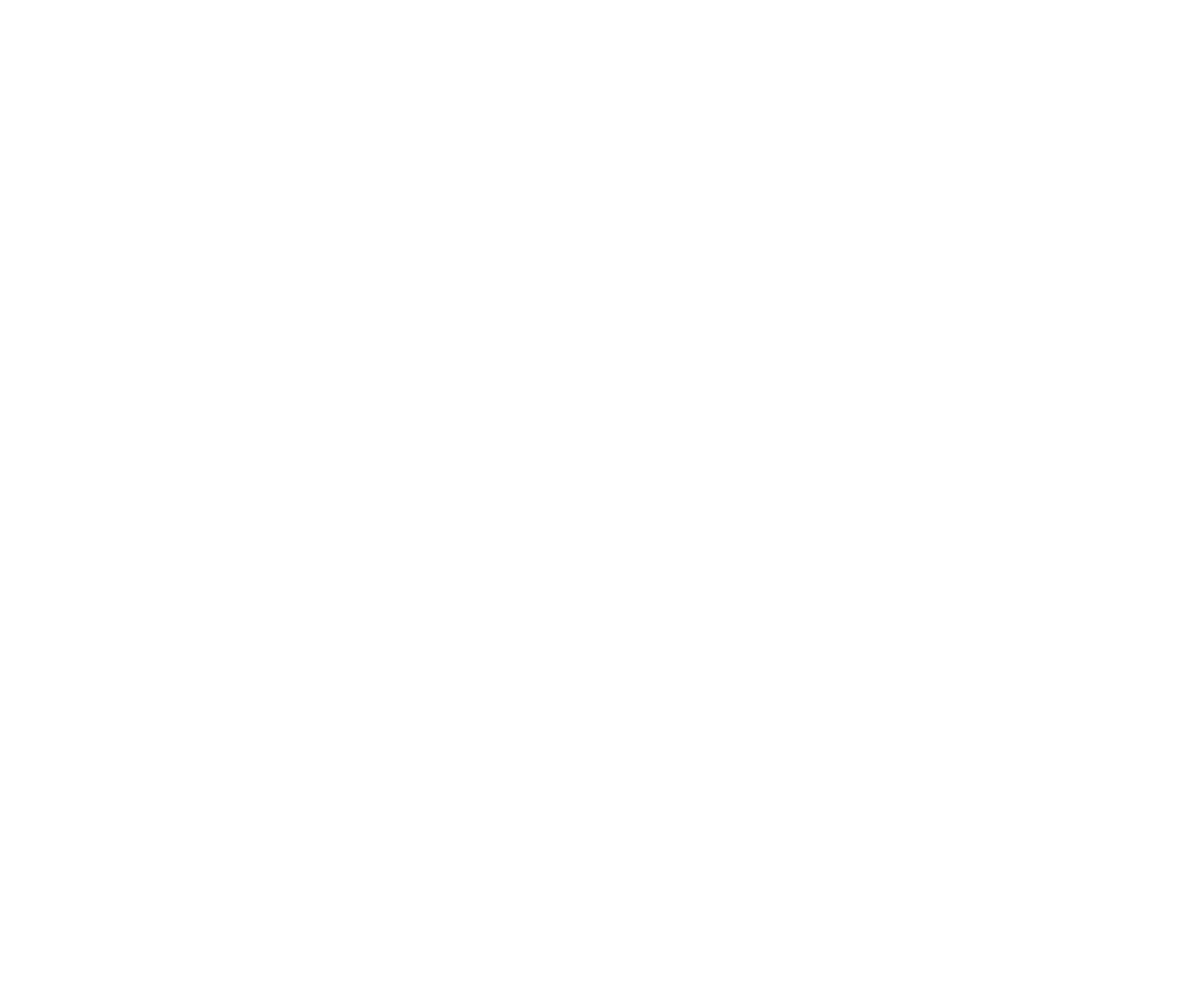
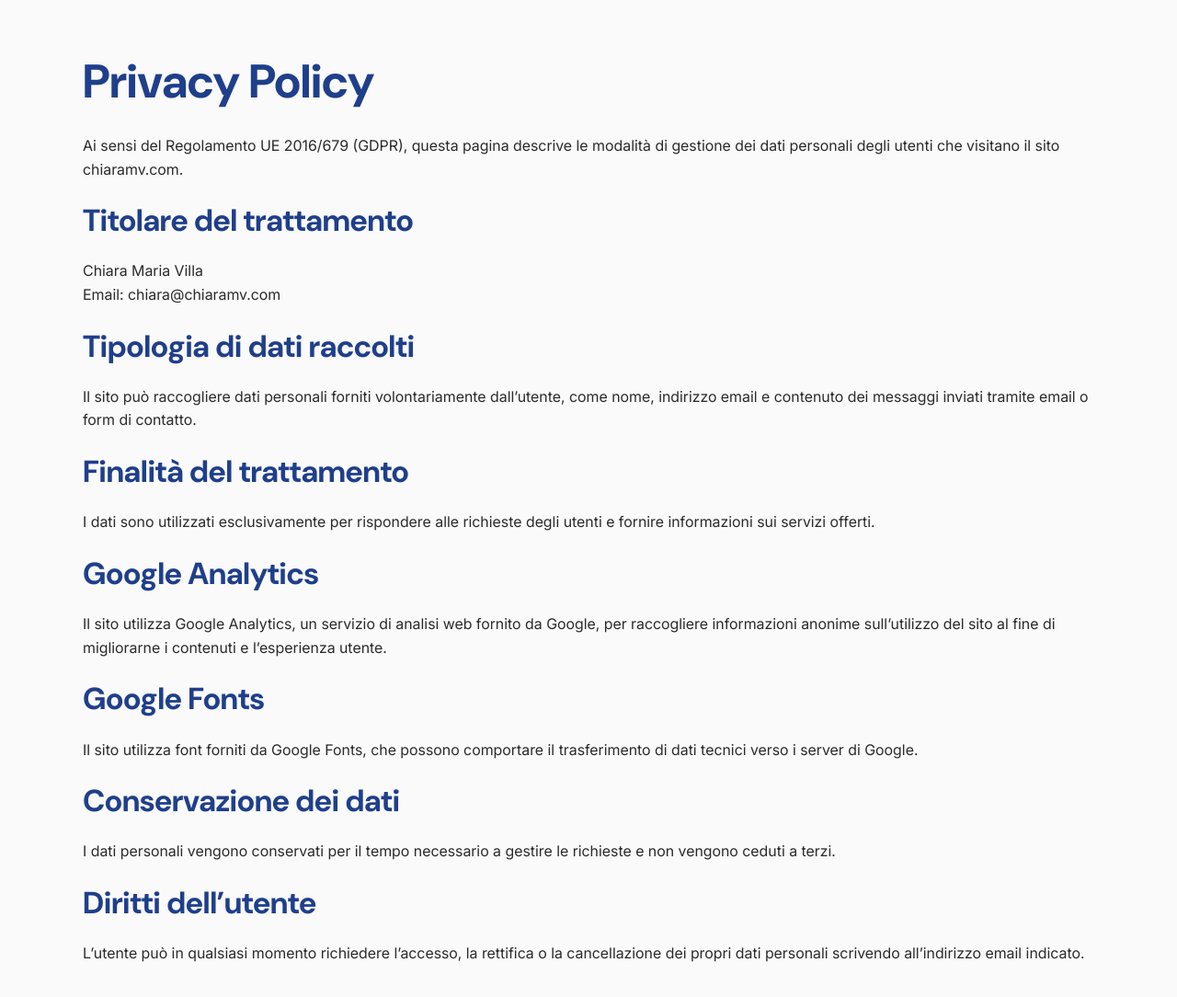
Before and after one commit to chiaravilla13/chiaramv.com, a plain HTML site: page privacy.html in a window 1280 px wide. Shown: the whole page at 92% size. Before the commit the page ends 800 px from the top, so only its background shows below. Drawn offline with Linux system fonts and the light colour scheme.

Commit message:
Add privacy policy content to privacy.html

```diff
--- a/privacy.html
+++ b/privacy.html
@@ -1,4 +1,6 @@
-
+<!DOCTYPE html>
+<html lang="it">
+<head>
 <!-- Google tag (gtag.js) -->
 <script async src="https://www.googletagmanager.com/gtag/js?id=G-JWNWNVQNZ7"></script>
 <script>
@@ -9,3 +11,40 @@
   gtag('config', 'G-JWNWNVQNZ7');
 </script>
 <meta name="robots" content="noindex, nofollow" />
+<meta charset="UTF-8">
+  <title>Privacy Policy - Chiara Maria Villa</title>
+  <link rel="stylesheet" href="css/style.css">
+</head>
+<body>
+
+<main class="container section">
+  <h1>Privacy Policy</h1>
+
+  <p>Ai sensi del Regolamento UE 2016/679 (GDPR), questa pagina descrive le modalità di gestione dei dati personali degli utenti che visitano il sito chiaramv.com.</p>
+
+  <h2>Titolare del trattamento</h2>
+  <p>Chiara Maria Villa<br>
+     Email: <a href="mailto:chiara@chiaramv.com">chiara@chiaramv.com</a></p>
+
+  <h2>Tipologia di dati raccolti</h2>
+  <p>Il sito può raccogliere dati personali forniti volontariamente dall’utente, come nome, indirizzo email e contenuto dei messaggi inviati tramite email o form di contatto.</p>
+
+  <h2>Finalità del trattamento</h2>
+  <p>I dati sono utilizzati esclusivamente per rispondere alle richieste degli utenti e fornire informazioni sui servizi offerti.</p>
+
+  <h2>Google Analytics</h2>
+  <p>Il sito utilizza Google Analytics, un servizio di analisi web fornito da Google, per raccogliere informazioni anonime sull’utilizzo del sito al fine di migliorarne i contenuti e l’esperienza utente.</p>
+
+  <h2>Google Fonts</h2>
+  <p>Il sito utilizza font forniti da Google Fonts, che possono comportare il trasferimento di dati tecnici verso i server di Google.</p>
+
+  <h2>Conservazione dei dati</h2>
+  <p>I dati personali vengono conservati per il tempo necessario a gestire le richieste e non vengono ceduti a terzi.</p>
+
+  <h2>Diritti dell’utente</h2>
+  <p>L’utente può in qualsiasi momento richiedere l’accesso, la rettifica o la cancellazione dei propri dati personali scrivendo all’indirizzo email indicato.</p>
+
+</main>
+
+</body>
+</html>
```
